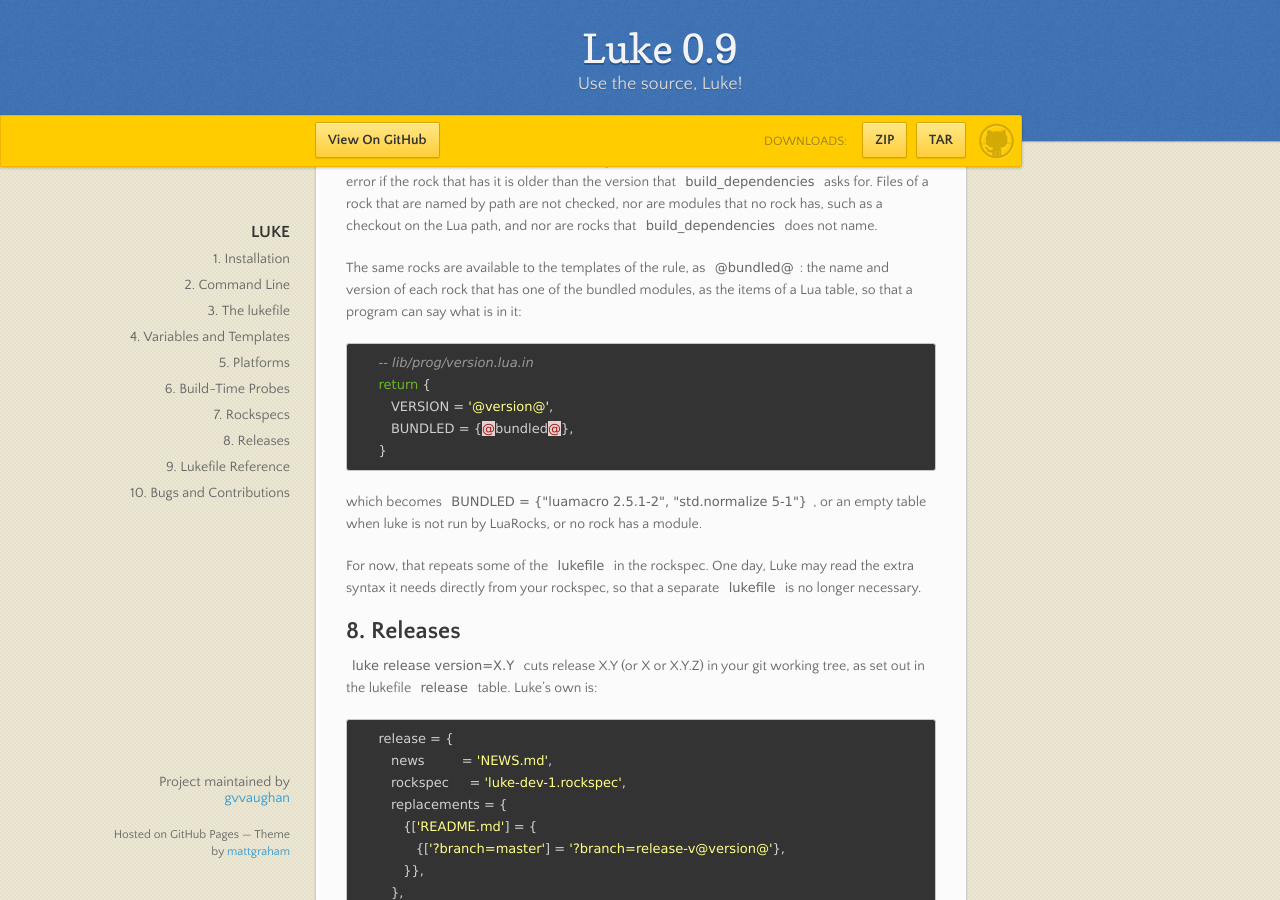
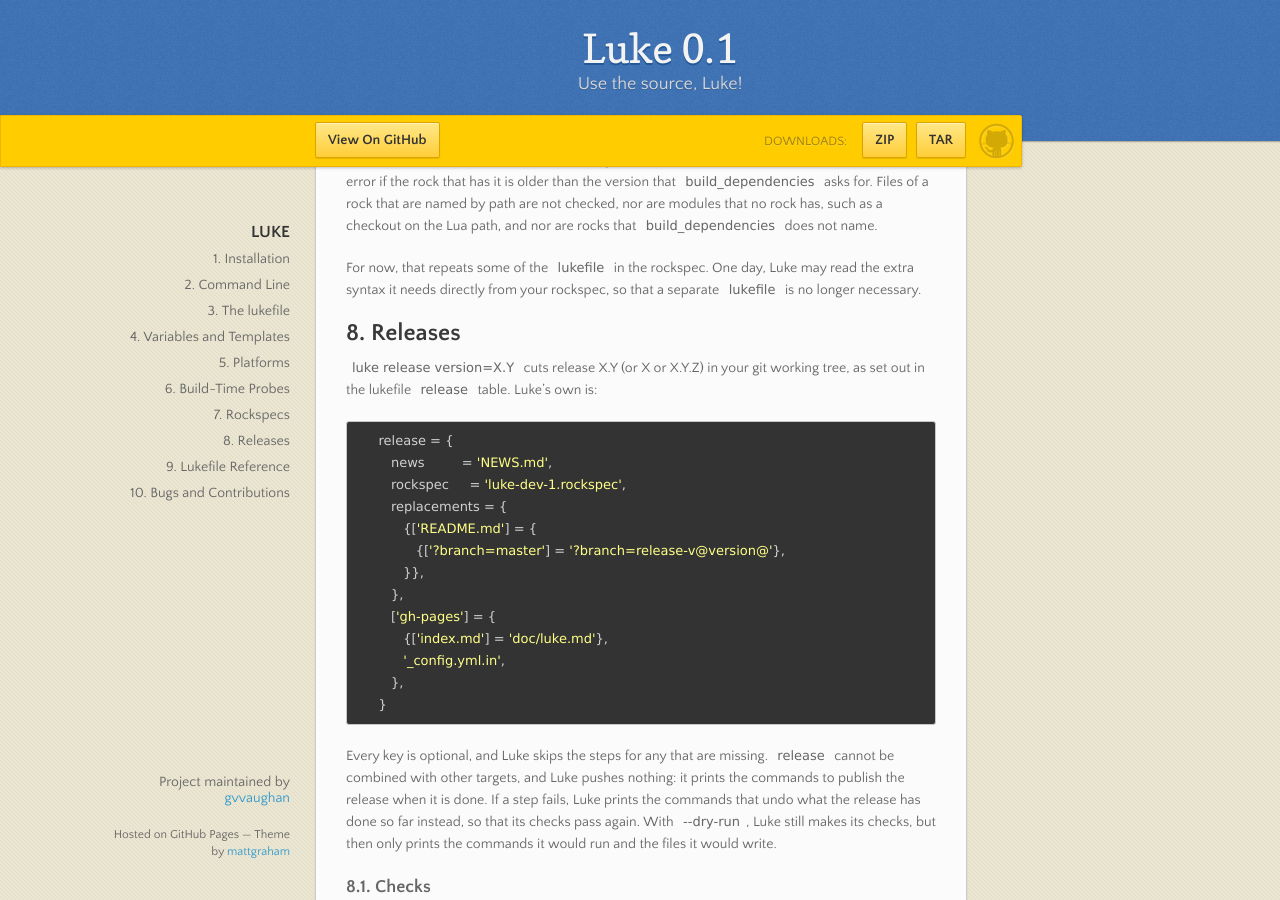
Before and after one commit to gvvaughan/luke, a Jekyll site: the page built from index.md, in a window 1280 px wide and 900 px high, scrolled down 11518 px. Built offline with Jekyll 4.4.1, drawn with Linux system fonts in a browser that asks for light colours; nearby versions of some CDN libraries; our own code applies the rules of GitHub Pages for plain Markdown files.

Commit message:
gh-pages: update to luke 0.10.

```diff
--- a/_config.yml
+++ b/_config.yml
@@ -4,7 +4,7 @@ account: gvvaughan
 name:         Luke
 description:  Use the source, Luke!
 forkme:       "https://github.com/gvvaughan/luke"
-release-no:   0.9
+release-no:   0.10
 
 url:      "https://gvvaughan.github.io/luke"
 markdown: kramdown
--- a/index.md
+++ b/index.md
@@ -624,21 +624,6 @@ that are named by path are not checked, nor are modules that no rock
 has, such as a checkout on the Lua path, and nor are rocks that
 `build_dependencies` does not name.
 
-The same rocks are available to the templates of the rule, as `@bundled@`:
-the name and version of each rock that has one of the bundled modules, as
-the items of a Lua table, so that a program can say what is in it:
-
-{% highlight lua %}
-    -- lib/prog/version.lua.in
-    return {
-       VERSION = '@version@',
-       BUNDLED = {@bundled@},
-    }
-{% endhighlight %}
-
-which becomes `BUNDLED = {"luamacro 2.5.1-2", "std.normalize 5-1"}`, or an
-empty table when luke is not run by LuaRocks, or no rock has a module.
-
 For now, that repeats some of the `lukefile` in the rockspec.  One day,
 Luke may read the extra syntax it needs directly from your rockspec,
 so that a separate `lukefile` is no longer necessary.
```
